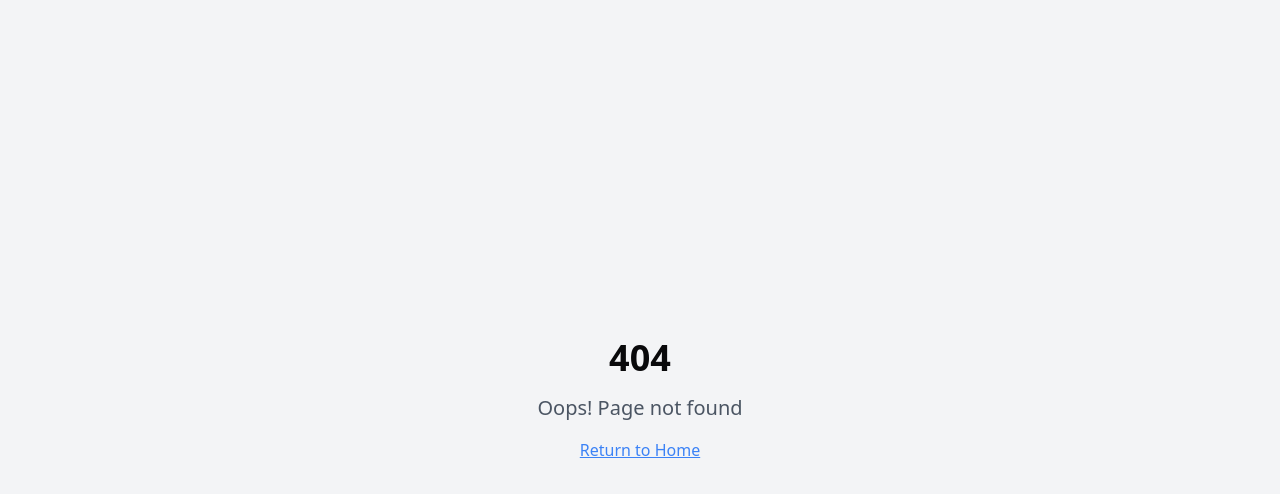
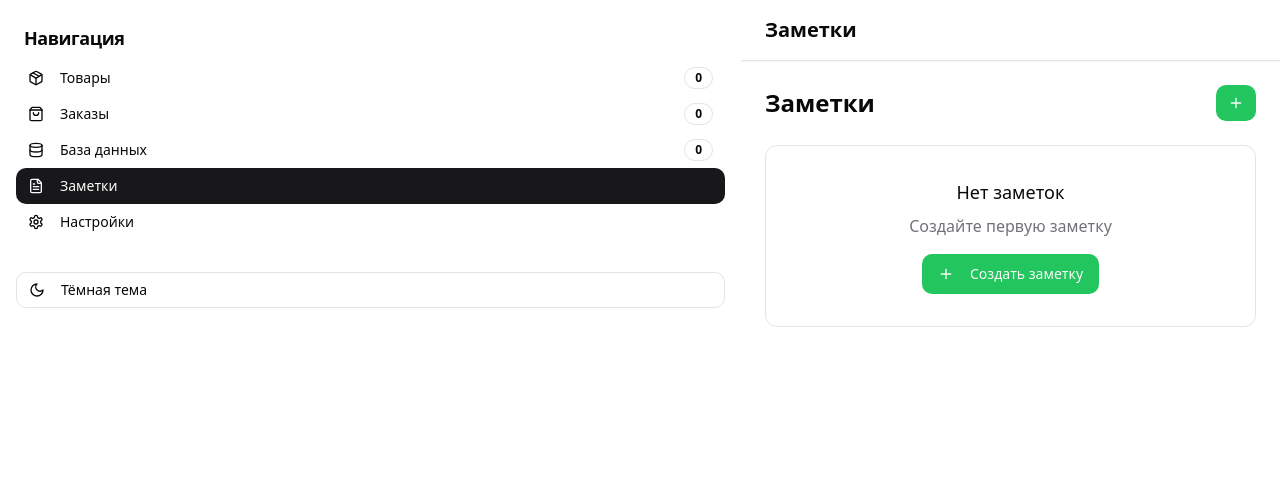
Before and after one commit to eggshellssheriff/zaqazat, a React (Vite) app: page /notes in a window 1280 px wide. Before the commit this address had no page. Shown: the top 494 px of the page. Built offline with nearby package versions, Linux system fonts and the light colour scheme.

Commit message:
feat: Add Notes to sidebar and update dark theme color
Adds a "Notes" item to the sidebar navigation, linking to the Notes page.
Updates the dark theme background color to #343541.

```diff
--- a/src/App.tsx
+++ b/src/App.tsx
@@ -9,6 +9,7 @@ import Products from "./pages/Products";
 import Orders from "./pages/Orders";
 import Settings from "./pages/Settings";
 import Database from "./pages/Database";
+import Notes from "./pages/Notes";
 import NotFound from "./pages/NotFound";
 
 // Create a client
@@ -24,6 +25,7 @@ const App = () => (
             <Route path="/orders" element={<Orders />} />
             <Route path="/products" element={<Products />} />
             <Route path="/database" element={<Database />} />
+            <Route path="/notes" element={<Notes />} />
             <Route path="/settings" element={<Settings />} />
             <Route path="*" element={<NotFound />} />
           </Routes>
--- a/src/components/Sidebar.tsx
+++ b/src/components/Sidebar.tsx
@@ -12,6 +12,7 @@ import {
   Sun,
   Moon,
   Database,
+  FileText,
   Menu
 } from "lucide-react";
 import { Badge } from "@/components/ui/badge";
@@ -82,6 +83,14 @@ export function Sidebar({ className }: SidebarProps) {
                   База данных
                 </MobileNavItem>
                 <MobileNavItem
+                  to="/notes"
+                  active={location.pathname === "/notes"}
+                  icon={<FileText className="w-4 h-4 mr-2" />}
+                  onClick={handleLinkClick}
+                >
+                  Заметки
+                </MobileNavItem>
+                <MobileNavItem
                   to="/settings"
                   active={location.pathname === "/settings"}
                   icon={<Settings className="w-4 h-4 mr-2" />}
@@ -142,6 +151,13 @@ export function Sidebar({ className }: SidebarProps) {
                 count={database.length}
               >
                 База данных
+              </DesktopNavItem>
+              <DesktopNavItem
+                to="/notes"
+                active={location.pathname === "/notes"}
+                icon={<FileText className="w-4 h-4 mr-2" />}
+              >
+                Заметки
               </DesktopNavItem>
               <DesktopNavItem
                 to="/settings"
--- a/src/index.css
+++ b/src/index.css
@@ -28,11 +28,11 @@
   }
 
   .dark {
-    --background: 240 10% 3.9%;
+    --background: 234 10% 23%; /* #343541 */
     --foreground: 0 0% 98%;
-    --card: 240 10% 3.9%;
+    --card: 234 10% 23%;
     --card-foreground: 0 0% 98%;
-    --popover: 240 10% 3.9%;
+    --popover: 234 10% 23%;
     --popover-foreground: 0 0% 98%;
     --primary: 0 0% 98%;
     --primary-foreground: 240 5.9% 10%;
```
